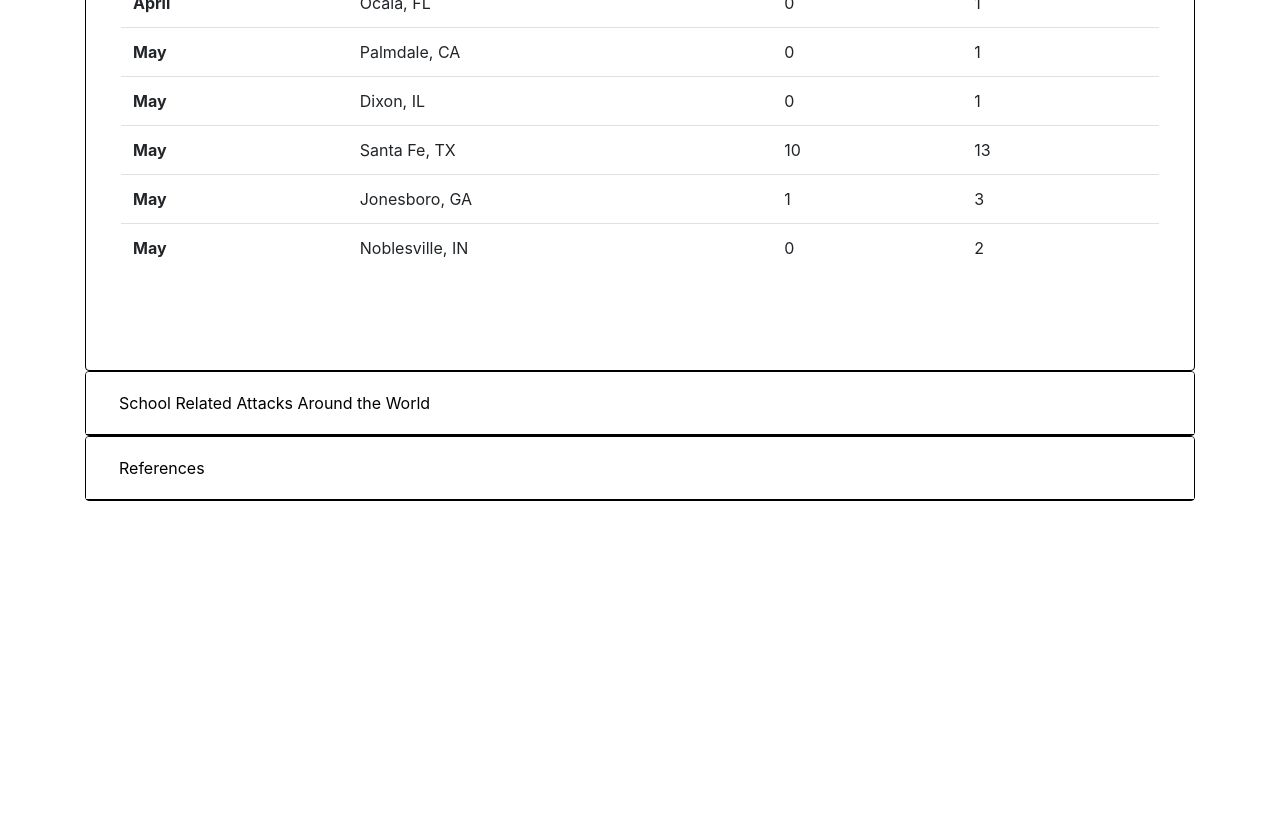
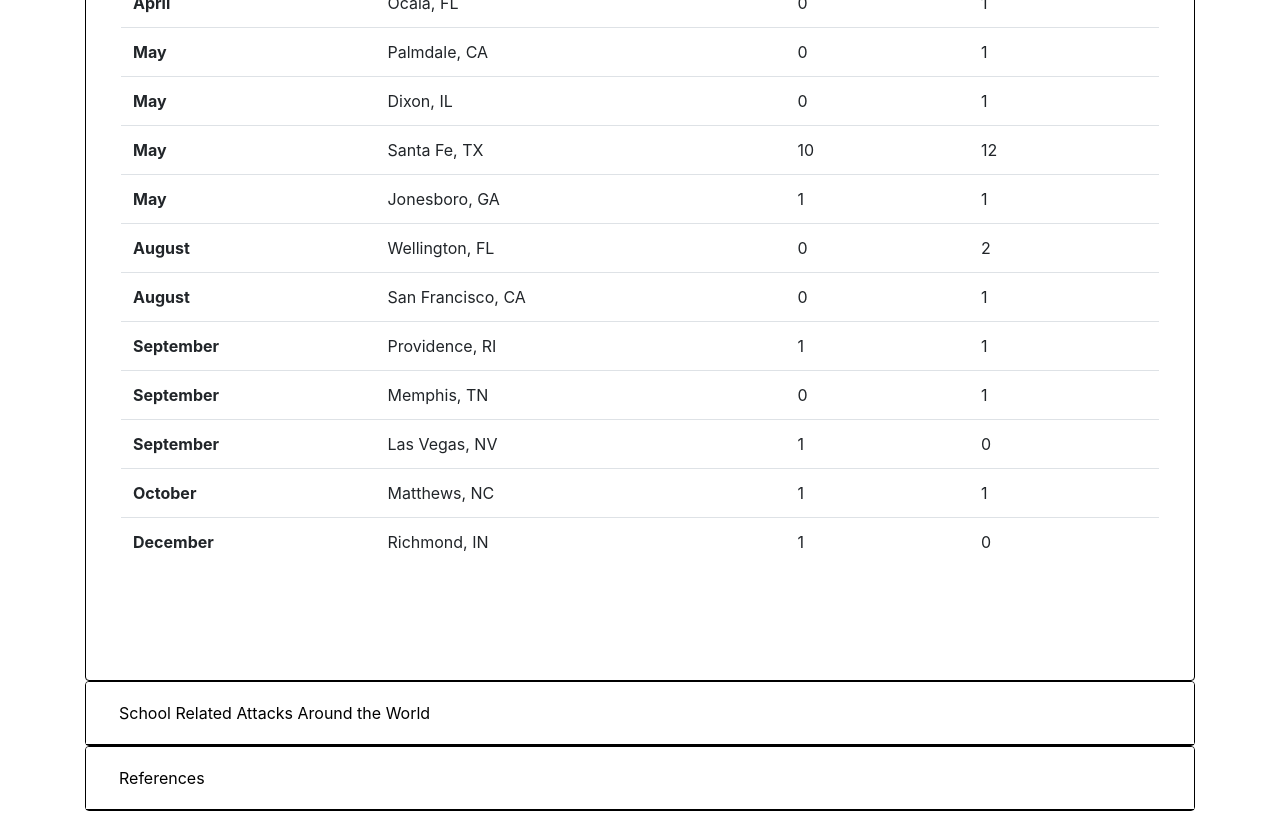
Before and after one commit to npellow/npellow.github.io, a plain HTML site: page school-attacks/school-shootings-2018.html in a window 1280 px wide. Shown: the part 1540-2376 px from the top of the page. Before the commit the page ends 2066 px from the top, so only its background shows below. Drawn offline with nearby package versions, Linux system fonts and the light colour scheme.

Commit message:
Update school-shootings-2018
Update to index and js files

```diff
--- a/school-attacks/school-shootings-2018.html
+++ b/school-attacks/school-shootings-2018.html
@@ -29,7 +29,7 @@
                             <h3>2018</h3>
                               <canvas id="2018Chart"></canvas>
                               <p>
-                                  <div class="container table-responsive-md">
+                                  <div class="container table-responsive">
                                   <table class="table">
                                       <thead>
                                           <tr>
@@ -140,20 +140,56 @@
                                               <th scope="row">May</th>
                                               <td>Santa Fe, TX</td>
                                               <td>10</td>
-                                              <td>13</td>
+                                              <td>12</td>
                                           </tr>
                                           <tr>
                                               <th scope="row">May</th>
                                               <td>Jonesboro, GA</td>
                                               <td>1</td>
-                                              <td>3</td>
+                                              <td>1</td>
                                           </tr>
                                           <tr>
-                                              <th scope="row">May</th>
-                                              <td>Noblesville, IN</td>
-                                              <td>0</td>
-                                              <td>2</td>
+                                            <th scope="row">August</th>
+                                            <td>Wellington, FL</td>
+                                            <td>0</td>
+                                            <td>2</td>
                                           </tr>
+                                          <tr>
+                                            <th scope="row">August</th>
+                                            <td>San Francisco, CA</td>
+                                            <td>0</td>
+                                            <td>1</td>
+                                        </tr>
+                                        <tr>
+                                            <th scope="row">September</th>
+                                            <td>Providence, RI</td>
+                                            <td>1</td>
+                                            <td>1</td>
+                                        </tr>
+                                        <tr>
+                                            <th scope="row">September</th>
+                                            <td>Memphis, TN</td>
+                                            <td>0</td>
+                                            <td>1</td>
+                                        </tr>
+                                        <tr>
+                                            <th scope="row">September</th>
+                                            <td>Las Vegas, NV</td>
+                                            <td>1</td>
+                                            <td>0</td>
+                                        </tr>
+                                        <tr>
+                                            <th scope="row">October</th>
+                                            <td>Matthews, NC</td>
+                                            <td>1</td>
+                                            <td>1</td>
+                                        </tr>
+                                        <tr>
+                                            <th scope="row">December</th>
+                                            <td>Richmond, IN</td>
+                                            <td>1</td>
+                                            <td>0</td>
+                                        </tr>
 
                                       </tbody>
                                   </table>
--- a/school-attacks/schoolshootings.js
+++ b/school-attacks/schoolshootings.js
@@ -5,18 +5,18 @@ var chart = new Chart(ctx, {
     // data for the dataset
     data: {
 
-        labels: ["January", "February", "March", "April", "May"],
+        labels: ["January", "February", "March", "April", "May", "June", "July", "August", "September", "October", "November", "December"],
         datasets: [{
             label: "Deaths",
             backgroundColor: 'rgb(0, 0, 0)',
             borderColor: 'rgb(0, 0, 0)',
-            data: [4, 17, 7, 0, 11],
+            data: [4, 17, 7, 0, 11, 0, 0, 0, 2, 1, 0, 1],
         },
         {
             label: "Injuries",
             backgroundColor: 'rgb(255, 0, 0)',
             borderColor: 'rgb(255, 0, 0)',
-            data: [20, 20, 5, 1, 20],
+            data: [20, 20, 5, 1, 15, 0, 0, 3, 2, 1, 0, 0],
           },
         ]
     },
```
Also changed, not shown: school-attacks/New Text Document.txt (added).
